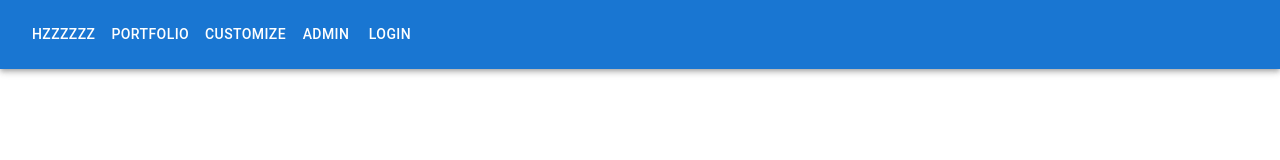
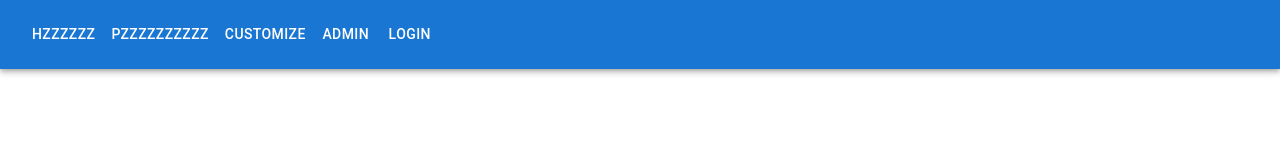
Before and after one commit to kbarker-webdev/kristicc, a React (Create React App) app: page / in a window 1280 px wide. Shown: the top 160 px of the page. Built offline with nearby package versions, Linux system fonts and the light colour scheme.

Commit message:
testing auto deploy

```diff
--- a/src/components/Header.js
+++ b/src/components/Header.js
@@ -10,7 +10,7 @@ import MenuItem from '@mui/material/MenuItem';
 import { useNavigate } from 'react-router-dom';
 import '../style/Header.css';
 
-const pages = ['Hzzzzzz', 'Portfolio', 'Customize', 'Admin', 'Login'];
+const pages = ['Hzzzzzz', 'Pzzzzzzzzzz', 'Customize', 'Admin', 'Login'];
 
 const Header = () => {
   const [anchorElNav, setAnchorElNav] = React.useState(null);
```
